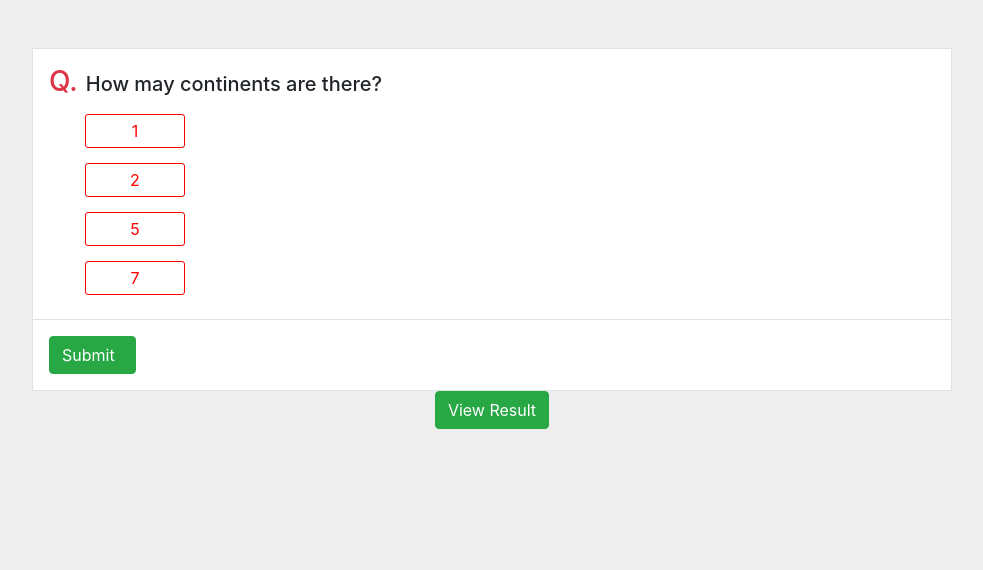
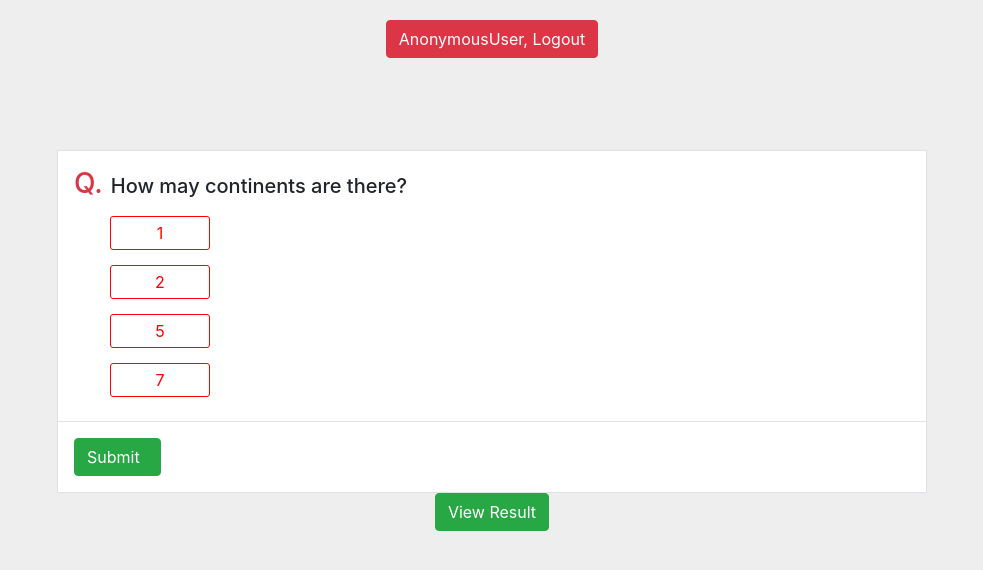
Before and after one commit to shan1697-shan/testpress_assignment, a Django app: template schoolquiz/templates/schoolquiz/ansquestions.html in a window 1280 px wide. Shown: the top 570 px of the page, without its empty margins (148-1131 px from the left). Run offline with Django 3.2, Linux system fonts and the light colour scheme; data comes from the database, SQL or seed files in the repository; both versions use the stored data as it was after the commit; tables that the repository leaves empty hold one stand-in row (values such as "Sample post"); the template is opened without the code that fills it: values that come from a table or form of the project are taken from there, most other values are stand-ins (such as "Sample title", 1, 10 or a date in 2020).

Commit message:
frontend bug fix

```diff
--- a/schoolquiz/templates/schoolquiz/ansquestions.html
+++ b/schoolquiz/templates/schoolquiz/ansquestions.html
@@ -5,6 +5,11 @@
 {% endblock %}
 {% block body %}
 {% for i in questions %}
+<div class="container">
+    <div class="col-sm-12">
+        <div class="col-sm=12" style="margin-top: 20px; margin-bottom: 20px;" align="center">
+            <a href="/logout"><button type="submit" class="btn btn-danger">{{request.user}}, Logout</button></a>
+        </div><br>
 <div class="container mt-5">
     <div class="d-flex justify-content-center row">
         <div class="col-md-10 col-lg-10">
@@ -13,7 +18,7 @@
                 <div class="question bg-white p-3 border-bottom">
                     <div class="d-flex flex-row align-items-center question-title">
                         <h3 class="text-danger">Q.</h3>
-                        <h5 class="mt-1 ml-2">{{i.question}}</h5>
+                        <h5 class="mt-1 ml-2"><input type="hidden" name="question" value="{{i.question}}">{{i.question}}</h5>
                     </div>
                     <div class="ans ml-2">
                         <label class="radio"> <input type="radio" name="option1" value="{{i.option1}}"> <span>{{i.option1}}</span>
@@ -42,7 +47,7 @@
 <div class="container">
     <div class="row">
         <div class="col-sm-12" align="center">
-            <a href="result?name={{i.name}}&&by={{i.createdby}}&&on={{i.createdon}}"><button class="btn btn-success">View Result</button></a>
+            <a href="result?name={{name}}&&by={{by}}"><button class="btn btn-success">View Result</button></a>
         </div>
     </div>
 </div>
```
Also changed, not shown: schoolquiz/views.py (+7 -4 lines), db.sqlite3.
